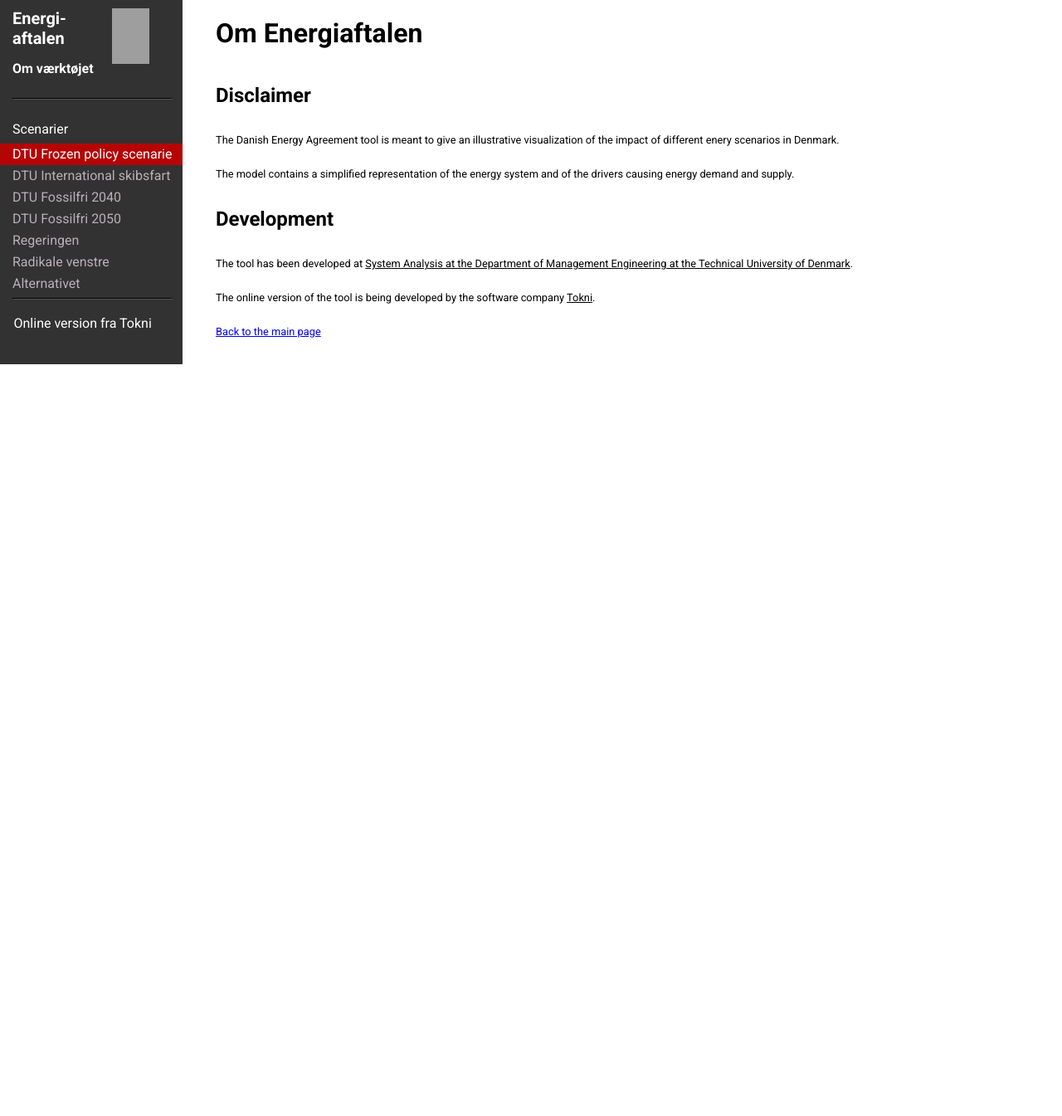
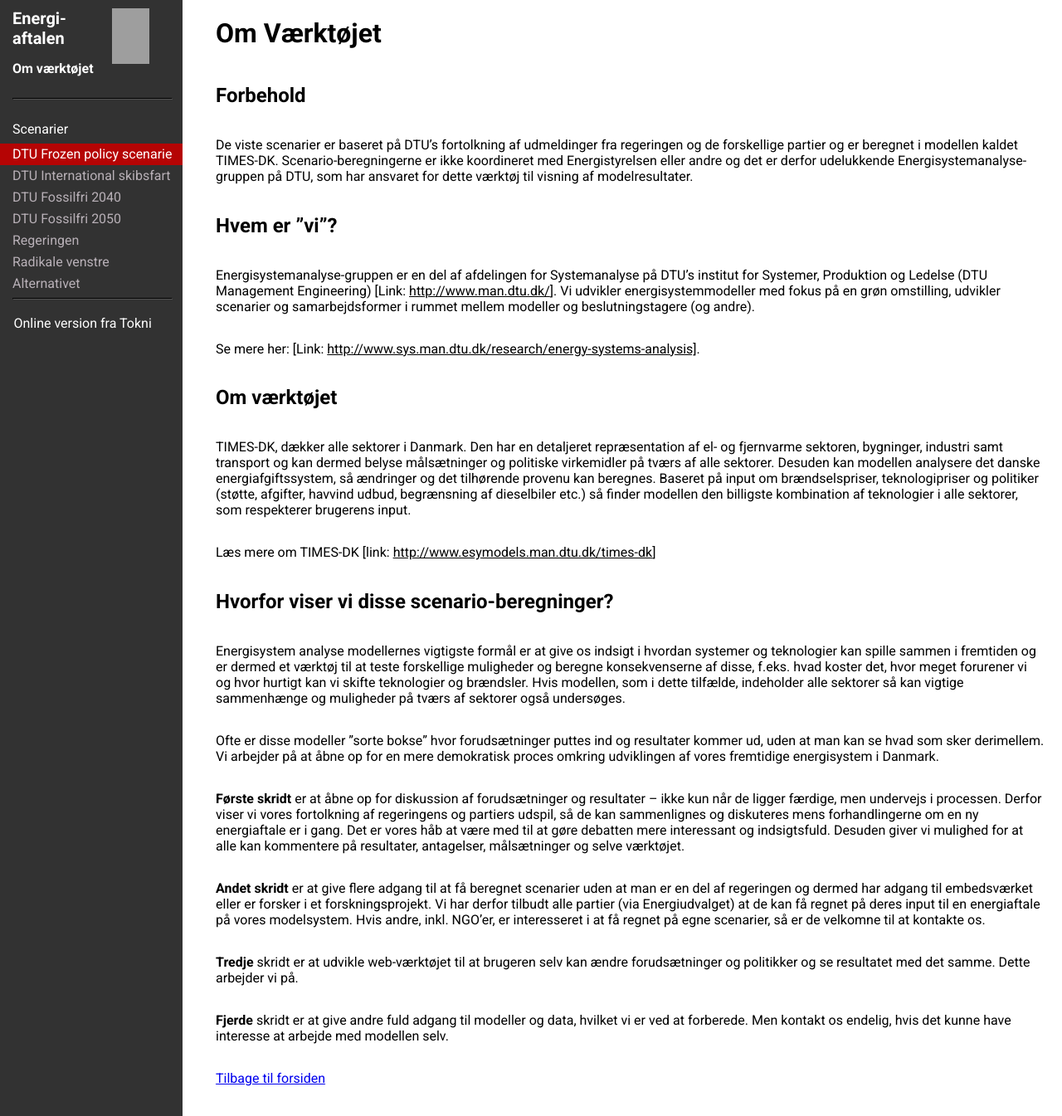
Before and after one commit to olavurellefsen/danish-energy-agreement, a React app: page /about in a window 1280 px wide. Shown: the whole page at 83% size. Before the commit the page ends 800 px from the top, so only its background shows below. Built offline with nearby package versions, Linux system fonts and the light colour scheme; grey boxes are pictures that could not be loaded; what styled-components-breakpoint would draw is missing.

Commit message:
Updated welcome and about texts. Fixed menu link issue.

```diff
--- a/src/App.js
+++ b/src/App.js
@@ -7,8 +7,6 @@ import ReactGA from 'react-ga'
 import LeftMenu from './LeftMenu'
 import Charts from './Charts'
 import About from './pages/About'
-import Challenges from './pages/Challenges'
-import Settings from './pages/Settings'
 import scenarioCombinations from './data/scenarioCombinations'
 import HamburgerIcon from './utils/HamburgerIcon'
 
@@ -116,8 +114,6 @@ class App extends React.Component {
               closeWelcome={this.UpdateScenarioSelection}
             />}/>
             <Route path='/about' component={About} />
-            <Route path='/challenges' component={Challenges} />
-            <Route path='/settings' component={Settings} />
           </MainSwitch>
         </Flex>
       </Flex>
--- a/src/LeftMenu.js
+++ b/src/LeftMenu.js
@@ -75,7 +75,7 @@ const MenuRoutes  = styled.div`
   flex-direction: column;
   align-items: center;
 `
-const MenuItem  = styled.div`
+const MenuItem  = styled(Link)`
   font-weight: bold;
   font-size: 1em;
   margin: 0;
--- a/src/Root.js
+++ b/src/Root.js
@@ -1,5 +1,5 @@
 import React, { Component } from 'react'
-import { BrowserRouter } from 'react-router-dom'
+import { BrowserRouter as Router } from 'react-router-dom'
 import App from './App'
 import 'typeface-roboto'
 import { injectGlobal } from 'styled-components'
@@ -7,9 +7,9 @@ import { injectGlobal } from 'styled-components'
 export default class Root extends Component {
   render() {
     return (
-      <BrowserRouter>
+      <Router>
         <App />
-      </BrowserRouter>
+      </Router>
     );
   }
 }
--- a/src/pages/About.js
+++ b/src/pages/About.js
@@ -1,20 +1,91 @@
 import React from 'react'
-import AboutContainer from './styledComponents/AboutContainer';
-import AboutHeader from './styledComponents/AboutHeader';
-import AboutHeader2 from './styledComponents/AboutHeader2';
-import AboutBody from './styledComponents/AboutBody';
-import BodyLink from './styledComponents/BodyLink';
+import styled from 'styled-components'
 import { Link } from 'react-router-dom';
+
+const AboutContainer = styled.div`
+  padding: 0px 20px 20px 40px;
+  display: flex;
+  flex: 1;
+  flex-wrap: wrap;
+  align-content: flex-start;
+  flex-direction: column;
+  `
+const AboutHeader = styled.h1`
+  font-size: 2em;
+  font-weight: bold;
+  `
+const AboutHeader2 = styled.h2`
+  font-size: 1.5em;
+  font-weight: bold;
+  `
+const AboutBody = styled.p`
+  font-size: 1em;
+  `
+const BodyLink = styled.a`
+  color: inherit;
+  text-decoration: underline;
+  `
 
 export default () => (
   <AboutContainer>
-    <AboutHeader>Om Energiaftalen</AboutHeader>
-    <AboutHeader2>Disclaimer</AboutHeader2>
-    <AboutBody>The Danish Energy Agreement tool is meant to give an illustrative visualization of the impact of different enery scenarios in Denmark.</AboutBody>
-    <AboutBody>The model contains a simplified representation of the energy system and of the drivers causing energy demand and supply.</AboutBody>
-    <AboutHeader2>Development</AboutHeader2>
-    <AboutBody>The tool has been developed at <BodyLink href='http://www.sys.man.dtu.dk/'>System Analysis at the Department of Management Engineering at the Technical University of Denmark</BodyLink>.</AboutBody>
-    <AboutBody>The online version of the tool is being developed by the software company <BodyLink href='http://www.tokni.com'>Tokni</BodyLink>.</AboutBody>
-    <AboutBody><Link to='/'>Back to the main page</Link></AboutBody>
+    <AboutHeader>Om Værktøjet</AboutHeader>
+    <AboutHeader2>Forbehold</AboutHeader2>
+    <AboutBody>
+      De viste scenarier er baseret på DTU’s fortolkning af udmeldinger fra regeringen og de forskellige partier
+      og er beregnet i modellen kaldet TIMES-DK. Scenario-beregningerne er ikke koordineret med Energistyrelsen eller andre
+      og det er derfor udelukkende Energisystemanalyse-gruppen på DTU, som har ansvaret for dette værktøj til visning af
+      modelresultater.
+    </AboutBody>
+    <AboutHeader2>Hvem er ”vi”?</AboutHeader2>
+    <AboutBody>
+      Energisystemanalyse-gruppen er en del af afdelingen for Systemanalyse på DTU’s institut for Systemer, Produktion og
+      Ledelse (DTU Management Engineering) [Link: <BodyLink href='http://www.man.dtu.dk/'>http://www.man.dtu.dk/</BodyLink>].
+      Vi udvikler energisystemmodeller med fokus på en grøn omstilling, udvikler scenarier og samarbejdsformer i rummet mellem
+      modeller og beslutningstagere (og andre).
+    </AboutBody>
+    <AboutBody>
+      Se mere her: [Link: <BodyLink href='http://www.sys.man.dtu.dk/research/energy-systems-analysis'>http://www.sys.man.dtu.dk/research/energy-systems-analysis]</BodyLink>.
+    </AboutBody>
+    <AboutHeader2>Om værktøjet</AboutHeader2>
+    <AboutBody>
+      TIMES-DK, dækker alle sektorer i Danmark. Den har en detaljeret repræsentation af el- og fjernvarme sektoren, bygninger,
+      industri samt transport og kan dermed belyse målsætninger og politiske virkemidler på tværs af alle sektorer. Desuden kan
+      modellen analysere det danske energiafgiftssystem, så ændringer og det tilhørende provenu kan beregnes. Baseret på input
+      om brændselspriser, teknologipriser og politiker (støtte, afgifter, havvind udbud, begrænsning af dieselbiler etc.) så
+      finder modellen den billigste kombination af teknologier i alle sektorer, som respekterer brugerens input.
+    </AboutBody>
+    <AboutBody>
+      Læs mere om TIMES-DK [link: <BodyLink href='http://www.esymodels.man.dtu.dk/times-dk'>http://www.esymodels.man.dtu.dk/times-dk</BodyLink>]
+    </AboutBody>
+    <AboutHeader2>Hvorfor viser vi disse scenario-beregninger?</AboutHeader2>
+    <AboutBody>
+      Energisystem analyse modellernes vigtigste formål er at give os indsigt i hvordan systemer og teknologier kan spille sammen
+      i fremtiden og er dermed et værktøj til at teste forskellige muligheder og beregne konsekvenserne af disse, f.eks. hvad
+      koster det, hvor meget forurener vi og hvor hurtigt kan vi skifte teknologier og brændsler. Hvis modellen, som i dette
+      tilfælde, indeholder alle sektorer så kan vigtige sammenhænge og muligheder på tværs af sektorer også undersøges.
+    </AboutBody>
+    <AboutBody>
+      Ofte er disse modeller ”sorte bokse” hvor forudsætninger puttes ind og resultater kommer ud, uden at man kan se hvad som sker
+      derimellem. Vi arbejder på at åbne op for en mere demokratisk proces omkring udviklingen af vores fremtidige energisystem i Danmark.
+    </AboutBody>
+    <AboutBody>
+      <b>Første skridt</b> er at åbne op for diskussion af forudsætninger og resultater – ikke kun når de ligger færdige, men undervejs i processen.
+      Derfor viser vi vores fortolkning af regeringens og partiers udspil, så de kan sammenlignes og diskuteres mens forhandlingerne om en ny
+      energiaftale er i gang. Det er vores håb at være med til at gøre debatten mere interessant og indsigtsfuld. Desuden giver vi mulighed for
+      at alle kan kommentere på resultater, antagelser, målsætninger og selve værktøjet.
+    </AboutBody>
+    <AboutBody>
+      <b>Andet skridt</b> er at give flere adgang til at få beregnet scenarier uden at man er en del af regeringen og dermed har adgang til embedsværket eller
+      er forsker i et forskningsprojekt. Vi har derfor tilbudt alle partier (via Energiudvalget) at de kan få regnet på deres input til en energiaftale
+      på vores modelsystem. Hvis andre, inkl. NGO’er, er interesseret i at få regnet på egne scenarier, så er de velkomne til at kontakte os.
+    </AboutBody>
+    <AboutBody>
+      <b>Tredje</b> skridt er at udvikle web-værktøjet til at brugeren selv kan ændre forudsætninger og politikker og se resultatet med det samme. Dette arbejder vi på.
+    </AboutBody>
+    <AboutBody>
+      <b>Fjerde</b> skridt er at give andre fuld adgang til modeller og data, hvilket vi er ved at forberede. Men kontakt os endelig, hvis det kunne have interesse
+      at arbejde med modellen selv.
+    </AboutBody>
+    <AboutBody><Link to='/'>Tilbage til forsiden</Link></AboutBody>
   </AboutContainer>
 )
--- a/src/pages/Challenges.js
+++ /dev/null
@@ -1,19 +0,0 @@
-import React from 'react';
-import AboutContainer from './styledComponents/AboutContainer';
-import AboutHeader from './styledComponents/AboutHeader';
-import AboutBody from './styledComponents/AboutBody';
-import BodyLink from './styledComponents/BodyLink';
-import { Link } from 'react-router-dom';
-
-export default () => (
-  <AboutContainer>
-    <AboutHeader>Challenges</AboutHeader>
-    <AboutBody>Lorem ipsum dolor sit amet, consectetur adipiscing elit, sed do eiusmod tempor incididunt
-      ut labore et dolore magna aliqua. Ut enim ad minim veniam, quis nostrud exercitation ullamco laboris
-      nisi ut aliquip ex ea commodo consequat. Duis aute irure dolor in reprehenderit in voluptate velit
-      esse cillum dolore eu fugiat nulla pariatur. Excepteur sint occaecat cupidatat non proident, sunt
-      in culpa qui officia deserunt mollit anim id est laborum.</AboutBody>
-    <AboutBody>Read more at <BodyLink href='http://www.tokni.com'>www.tokni.com</BodyLink>.</AboutBody>
-    <AboutBody><Link to='/'>Go back to the main page</Link></AboutBody>
-  </AboutContainer>
-)
--- a/src/pages/Settings.js
+++ /dev/null
@@ -1,20 +0,0 @@
-import React from 'react';
-import AboutContainer from './styledComponents/AboutContainer';
-import AboutHeader from './styledComponents/AboutHeader';
-import AboutBody from './styledComponents/AboutBody';
-import BodyLink from './styledComponents/BodyLink';
-import { Link } from 'react-router-dom';
-
-export default () => (
-  <AboutContainer>
-    <AboutHeader>Settings</AboutHeader>
-    <AboutBody>Here you will soon be able to select which charts to show and make other settings.
-      Lorem ipsum dolor sit amet, consectetur adipiscing elit, sed do eiusmod tempor incididunt
-      ut labore et dolore magna aliqua. Ut enim ad minim veniam, quis nostrud exercitation ullamco laboris
-      nisi ut aliquip ex ea commodo consequat. Duis aute irure dolor in reprehenderit in voluptate velit
-      esse cillum dolore eu fugiat nulla pariatur. Excepteur sint occaecat cupidatat non proident, sunt
-      in culpa qui officia deserunt mollit anim id est laborum.</AboutBody>
-    <AboutBody>Read more at <BodyLink href='http://www.tokni.com'>www.tokni.com</BodyLink>.</AboutBody>
-    <AboutBody><Link to='/'>Go back to the main page</Link></AboutBody>
-  </AboutContainer>
-)
--- a/src/pages/styledComponents/AboutBody.js
+++ /dev/null
@@ -1,5 +0,0 @@
-import styled from 'styled-components'
-
-export default styled.p`
-  font-size: 0.8em;
-`
--- a/src/pages/styledComponents/AboutContainer.js
+++ /dev/null
@@ -1,10 +0,0 @@
-import styled from 'styled-components'
-
-export default styled.div`
-  padding: 0px 20px 20px 40px;
-  display: flex;
-  flex: 1;
-  flex-wrap: wrap;
-  align-content: flex-start;
-  flex-direction: column;
-`
--- a/src/pages/styledComponents/AboutHeader.js
+++ /dev/null
@@ -1,6 +0,0 @@
-import styled from 'styled-components'
-
-export default styled.h1`
-  font-size: 2em;
-  font-weight: bold;
-`
--- a/src/pages/styledComponents/AboutHeader2.js
+++ /dev/null
@@ -1,6 +0,0 @@
-import styled from 'styled-components'
-
-export default styled.h2`
-  font-size: 1.5em;
-  font-weight: bold;
-`
--- a/src/pages/styledComponents/BodyLink.js
+++ /dev/null
@@ -1,6 +0,0 @@
-import styled from 'styled-components'
-
-export default styled.a`
-  color: inherit;
-  text-decoration: underline;
-}`
```
Also changed, not shown: src/alert/Welcome.js (+14 -3 lines).
